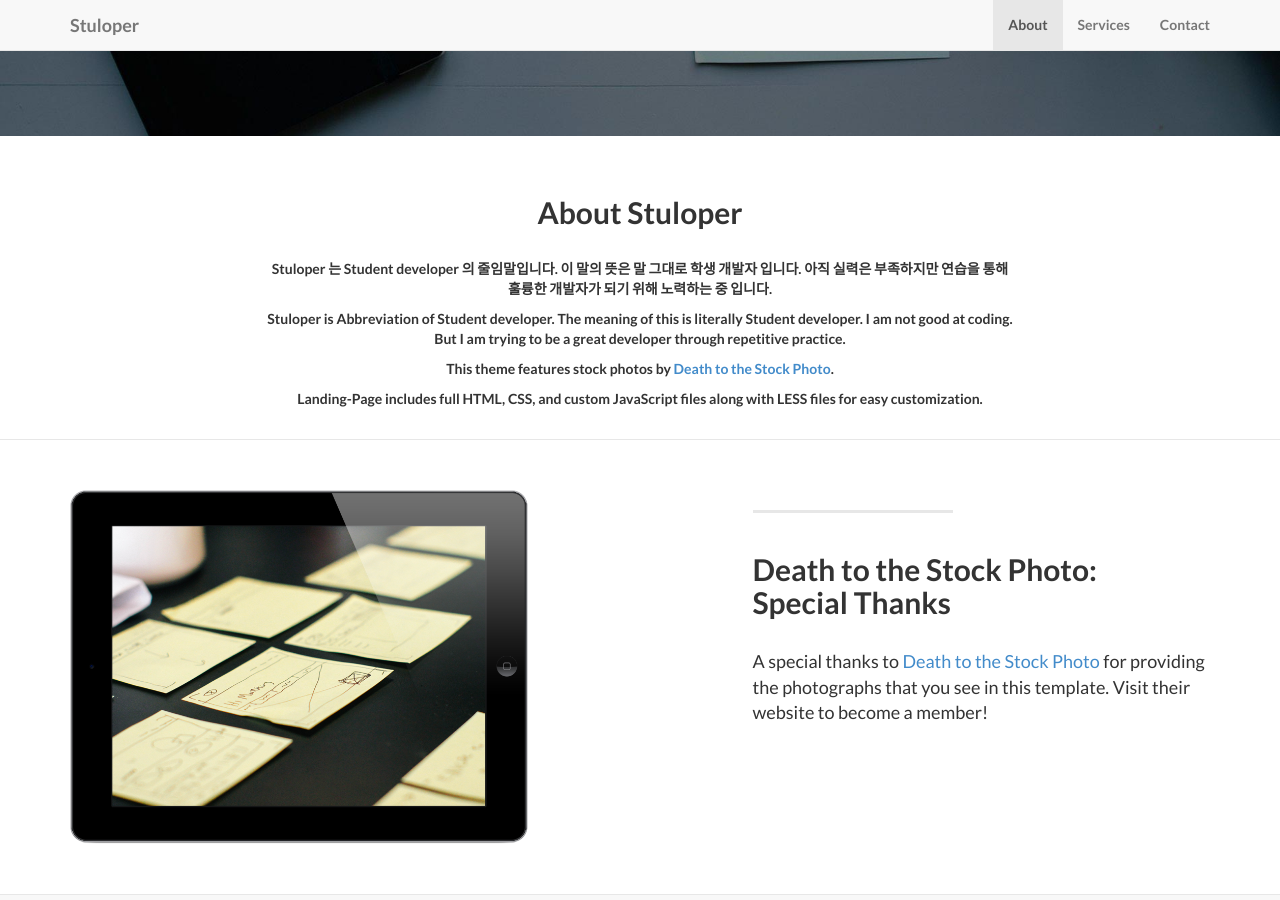
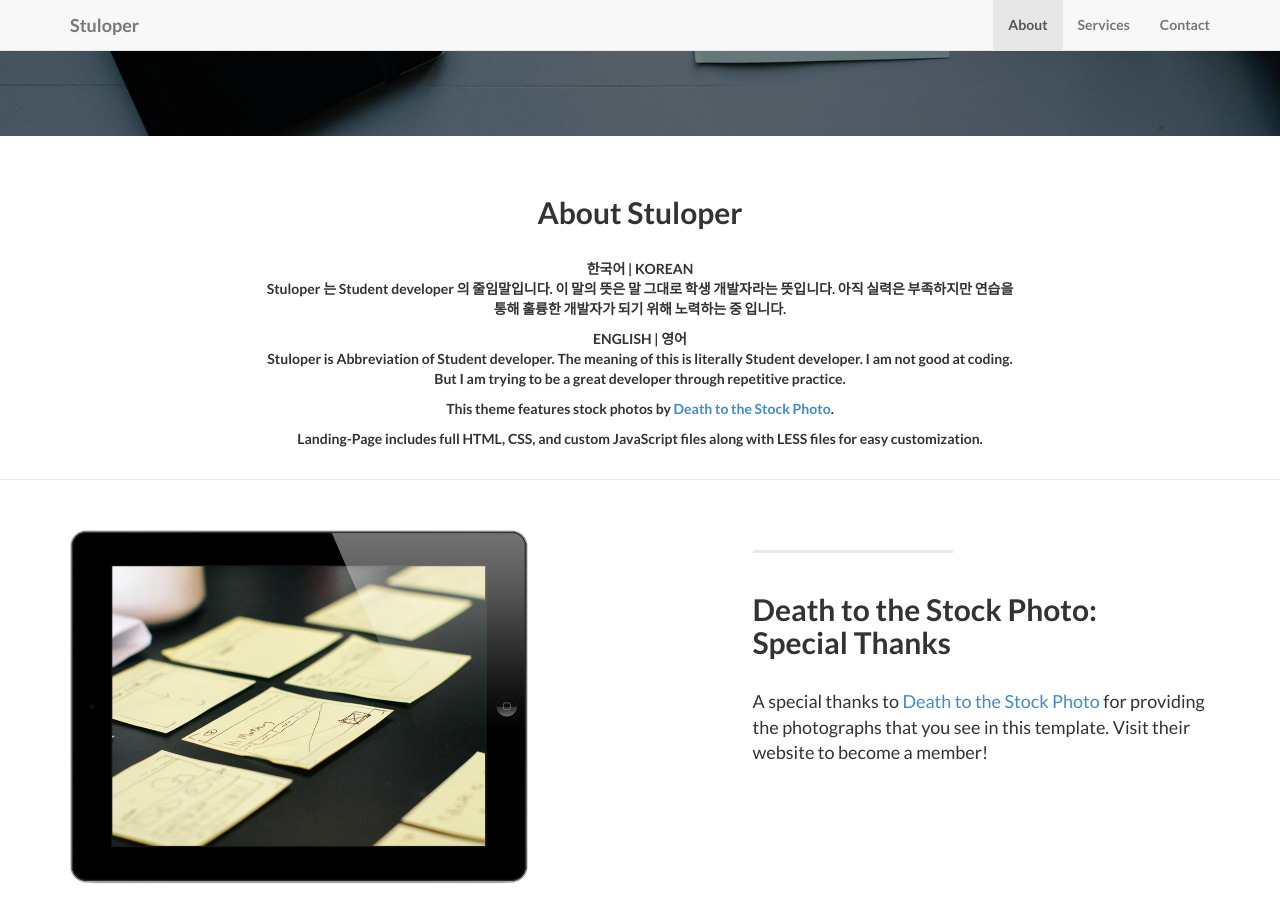
Before and after one commit to stuloper/page, a Jekyll site: the page built from index.html, in a window 1280 px wide and 900 px high, scrolled down 641 px. Built offline with Jekyll 4.4.1, drawn with Linux system fonts in a browser that asks for light colours.

Commit message:
Update about.html

```diff
--- a/_includes/about.html
+++ b/_includes/about.html
@@ -5,7 +5,9 @@
               <br/><br/>
               <h2>About Stuloper</h2>
               <br/>
-                <p>Stuloper 는 Student developer 의 줄임말입니다. 이 말의 뜻은 말 그대로 학생 개발자 입니다. 아직 실력은 부족하지만 연습을 통해 훌륭한 개발자가 되기 위해 노력하는 중 입니다.</p>
+                <strong>한국어 | KOREAN</strong>
+                <p>Stuloper 는 Student developer 의 줄임말입니다. 이 말의 뜻은 말 그대로 학생 개발자라는 뜻입니다. 아직 실력은 부족하지만 연습을 통해 훌륭한 개발자가 되기 위해 노력하는 중 입니다.</p>
+                <strong>ENGLISH | 영어</strong>
                 <p>Stuloper is Abbreviation of Student developer. The meaning of this is literally Student developer. I am not good at coding. But I am trying to be a great developer through repetitive practice.</p>
                 <p>This theme features stock photos by <a href="http://join.deathtothestockphoto.com//">Death to the Stock Photo</a>.</p>
                 <p>Landing-Page includes full HTML, CSS, and custom JavaScript files along with LESS files for easy customization.</p>
```
